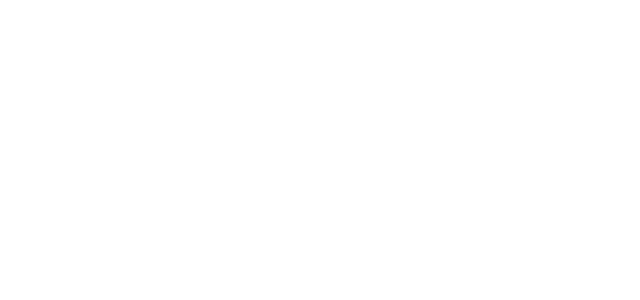
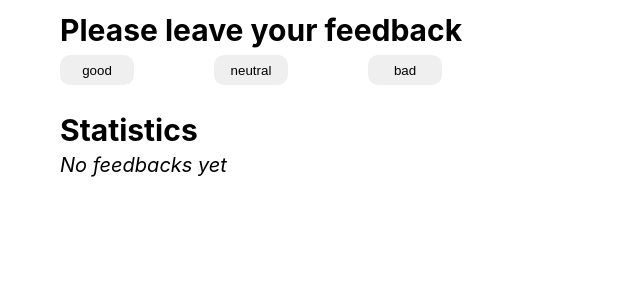
Before and after one commit to Gentleman-88/goit-react-hw-02-feedback, a React (Create React App) app: page / in a window 1280 px wide. Shown: the top 300 px of the page, without its empty margins (0-640 px from the left). Built offline with nearby package versions, Linux system fonts and the light colour scheme.

Commit message:
Upd function and styles

```diff
--- a/src/components/App.jsx
+++ b/src/components/App.jsx
@@ -24,12 +24,14 @@
             good={this.state.good}
             neutral={this.state.neutral}
             bad={this.state.bad}
+            total={this.total}
+            positivePercentage={this.positivePercentage}
           />
         </Section>
       </div>
     )
   }
   handleFeedback = option => {
-    this.setState(prevState => ({[option]: prevState[option] + 1}))
+    this.setState(prevState => ({ [option]: prevState[option] + 1 }))
   }
 };
--- a/src/components/Feedback/Feedback.jsx
+++ b/src/components/Feedback/Feedback.jsx
@@ -1,10 +1,12 @@
+import css from './Feedback.module.css'
+
 const FeedbackOptions = ({ options, onLeaveFeedback }) => {
     return (
-        <div>
-            <button onClick={() => onLeaveFeedback(options[0])}>{options[0]}</button>
-            <button onClick={() => onLeaveFeedback(options[0])}>{options[1]}</button>
-            <button onClick={() => onLeaveFeedback(options[0])}>{options[2]}</button>
-        </div>
+        <ul className={css.buttons_list}>
+            <button className={css.feedback_button} onClick={() => onLeaveFeedback(options[0])}>{options[0]}</button>
+            <button className={css.feedback_button} onClick={() => onLeaveFeedback(options[1])}>{options[1]}</button>
+            <button className={css.feedback_button} onClick={() => onLeaveFeedback(options[2])}>{options[2]}</button>
+        </ul>
     )
 }
 
--- /dev/null
+++ b/src/components/Feedback/Feedback.module.css
@@ -0,0 +1,12 @@
+.buttons_list {
+    display: flex;
+    gap: 80px;
+}
+
+.feedback_button {
+    border: none;
+    border-radius: 10px;
+    width: 74px;
+    height: 30px;
+    cursor: pointer;
+}
--- a/src/components/Section/Section.jsx
+++ b/src/components/Section/Section.jsx
@@ -1,8 +1,11 @@
+import css from './Section.module.css'
+
 const Section = ({ title, children }) => {
-    <div>
-        <h2>{title}</h2>
+    return(<div className={css.section_div}>
+        <h2 className={css.section_title}>{title}</h2>
         {children}
-    </div>
+    </div>)
+
 }
 
 export {Section}
--- /dev/null
+++ b/src/components/Section/Section.module.css
@@ -0,0 +1,9 @@
+.section_div {
+    padding: 15px 60px;
+}
+
+.section_title {
+    font-weight: bold;
+    font-size: 30px;
+    margin-bottom: 10px;
+}
--- a/src/components/Statistics/Statistics.jsx
+++ b/src/components/Statistics/Statistics.jsx
@@ -1,18 +1,20 @@
+import css from './Statistics.module.css'
+
 const Statistics = ({ good, neutral, bad }) => {
     const total = good + neutral + bad;
     const positivePercentage = total ? Math.round((good / total) * 100) : 0;
     return (
         <div>
             {total ? (
-                <ul>
-                    <li>Good: {good}</li>
-                    <li>Neutral: {neutral}</li>
-                    <li>Bad: {bad}</li>
-                    <li>Total: {total}</li>
-                    <li>Positive feedback: {positivePercentage}%</li>
+                <ul className={css.Statistics_list}>
+                    <li className={css.statistics_item}>Good: {good}</li>
+                    <li className={css.statistics_item}>Neutral: {neutral}</li>
+                    <li className={css.statistics_item}>Bad: {bad}</li>
+                    <li className={css.statistics_item}>Total: {total}</li>
+                    <li className={css.statistics_item}>Positive feedback: {positivePercentage}%</li>
                 </ul>
             ) : (
-                    <p>No feedbacks yet</p>
+                    <p className={css.no_feedback_item}>No feedbacks yet</p>
             ) }
         </div>
     )
--- /dev/null
+++ b/src/components/Statistics/Statistics.module.css
@@ -0,0 +1,15 @@
+.Statistics_list {
+    display: flex;
+    flex-direction: column;
+    gap: 10px;
+}
+
+.statistics_item {
+    font-style: italic;
+    font-size: 20px;
+}
+
+.no_feedback_item {
+    font-size: 20px;
+    font-style: italic;
+}
```
Lines whose indentation alone changed are shown as unchanged.
